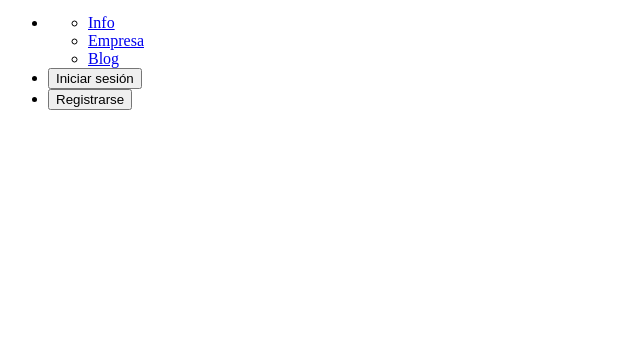
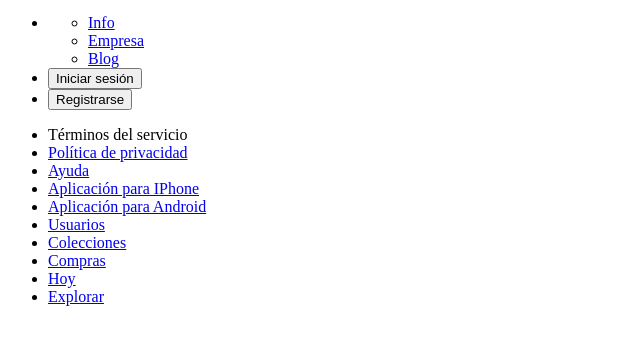
Before and after one commit to pablocordonie/html-pinterest_analysis, a plain HTML site: page index.html in a window 1280 px wide. Shown: the part 48-392 px from the top of the page, without its empty margins (0-640 px from the left). Drawn offline with Linux system fonts and the light colour scheme.

Commit message:
feat: add a list of list items (anchors) to the tag nav and move it to the footer

```diff
--- a/index.html
+++ b/index.html
@@ -71,7 +71,7 @@
                   <a
                     href="https://help.pinterest.com/es/guide/all-about-pinterest"
                     target="_blank"
-                    aria-label="Entra para saber cómo usar Pinterest"
+                    aria-label="Entra aquí para saber cómo usar Pinterest"
                     role="a"
                     >Info</a
                   >
@@ -80,7 +80,7 @@
                   <a
                     href="https://business.pinterest.com/es/"
                     target="_blank"
-                    aria-label="Entra para saber más sobre la empresa que dirige Pinterest"
+                    aria-label="Entra aquí para saber más sobre la empresa que dirige Pinterest"
                     role="a"
                     >Empresa</a
                   >
@@ -100,7 +100,7 @@
               <a
                 href="#bottom"
                 target="_blank"
-                aria-label="Entra para iniciar sesión en Pinterest"
+                aria-label="Entra aquí para iniciar sesión en Pinterest"
                 role="a"
               >
                 <button>Iniciar sesión</button>
@@ -110,7 +110,7 @@
               <a
                 href="#bottom"
                 target="_blank"
-                aria-label="Entra para registrarte en Pinterest"
+                aria-label="Entra aquí para registrarte en Pinterest"
                 role="a"
               >
                 <button>Registrarse</button>
@@ -120,7 +120,108 @@
         </div>
       </nav>
     </header>
-    <main></main>
-    <footer></footer>
+    <main>
+      <section></section>
+      <section></section>
+      <section></section>
+      <section></section>
+      <article></article>
+    </main>
+    <footer>
+      <nav>
+        <ul>
+          <li>
+            <a
+              href="https://policy.pinterest.com/es/terms-of-service"
+              target="_blank"
+              aria-label="Entra aquí para obtener información sobre los términos del servicio de Pinterest"
+              role="a"
+            ></a
+            >Términos del servicio
+          </li>
+          <li>
+            <a
+              href="https://policy.pinterest.com/es/privacy-policy"
+              target="_blank"
+              aria-label="Entra aquí para obtener información sobre la política de privacidad de Pinterest"
+              role="a"
+              >Política de privacidad</a
+            >
+          </li>
+          <li>
+            <a
+              href="https://help.pinterest.com/es"
+              target="_blank"
+              aria-label="Entra aquí para saber cómo usar Pinterest"
+              role="a"
+              >Ayuda</a
+            >
+          </li>
+          <li>
+            <a
+              href="https://apps.apple.com/us/app/pinterest/id429047995"
+              target="_blank"
+              aria-label="Entra aquí para descargarte la app de Pinterest para dispositivos IPhone a través de la Apple Store"
+              role="a"
+              >Aplicación para IPhone</a
+            >
+          </li>
+          <li>
+            <a
+              href="https://play.google.com/store/apps/details?id=com.pinterest&pli=1"
+              target="_blank"
+              aria-label="Entra aquí para descargarte la app de Pinterest para dispositivos Android a través de la Google Play Store"
+              role="a"
+              >Aplicación para Android</a
+            >
+          </li>
+          <li>
+            <a
+              href="https://www.pinterest.es/html_sitemap/pinners_a.html"
+              target="_blank"
+              aria-label="Entra aquí para ver la lista de usuarios que usan Pinterest actualmente"
+              role="a"
+              >Usuarios</a
+            >
+          </li>
+          <li>
+            <a
+              href="https://www.pinterest.es/html_sitemap/boards_a.html"
+              target="_blank"
+              aria-label="Entra aquí para ver la lista de colecciones que existen en Pinterest actualmente"
+              role="a"
+              >Colecciones</a
+            >
+          </li>
+          <li>
+            <a
+              href="https://www.pinterest.es/html_sitemap/shopping_0.html"
+              target="_blank"
+              aria-label="Entra aquí para ver la lista de compras registradas en Pinterest hasta ahora"
+              role="a"
+              >Compras</a
+            >
+          </li>
+          <li>
+            <a
+              href="https://www.pinterest.es/today/"
+              target="_blank"
+              aria-label="Entra aquí para ver las tendencias actuales en Pinterest"
+              role="a"
+              >Hoy</a
+            >
+          </li>
+          <li>
+            <a
+              href="https://www.pinterest.es/ideas/"
+              target="_blank"
+              aria-label="Entra aquí para explorar las mejores ideas de Pinterest"
+              role="a"
+              >Explorar</a
+            >
+          </li>
+        </ul>
+      </nav>
+    </footer>
   </body>
 </html>
```
